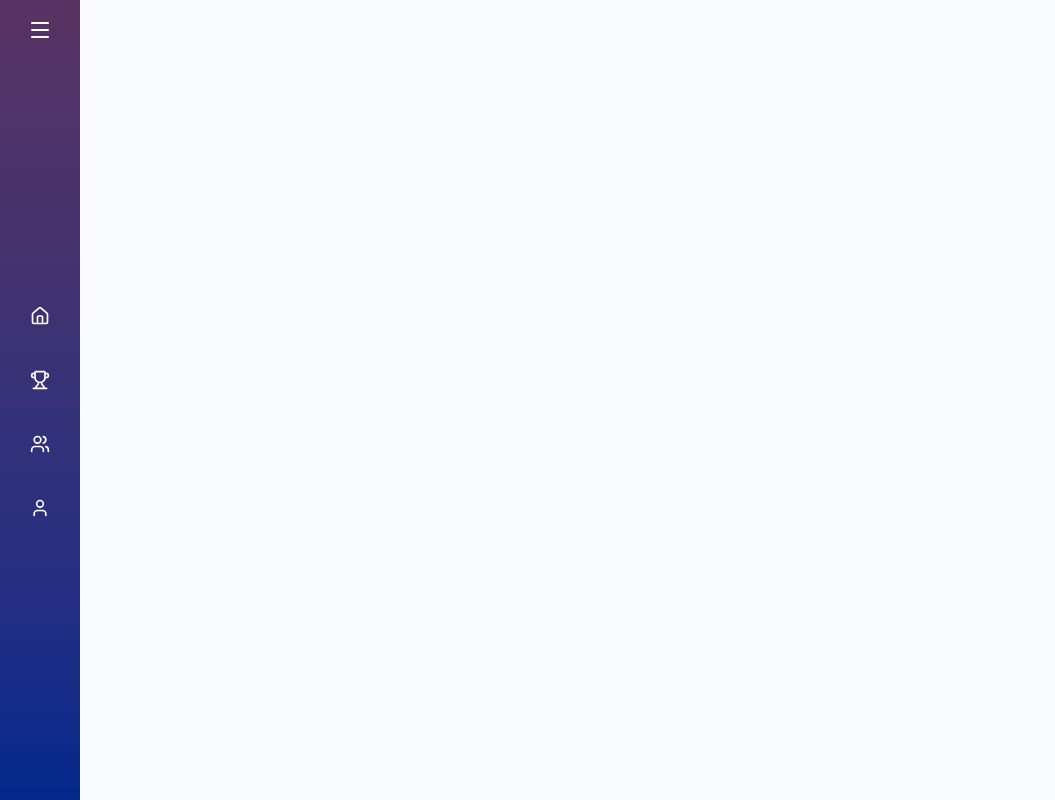
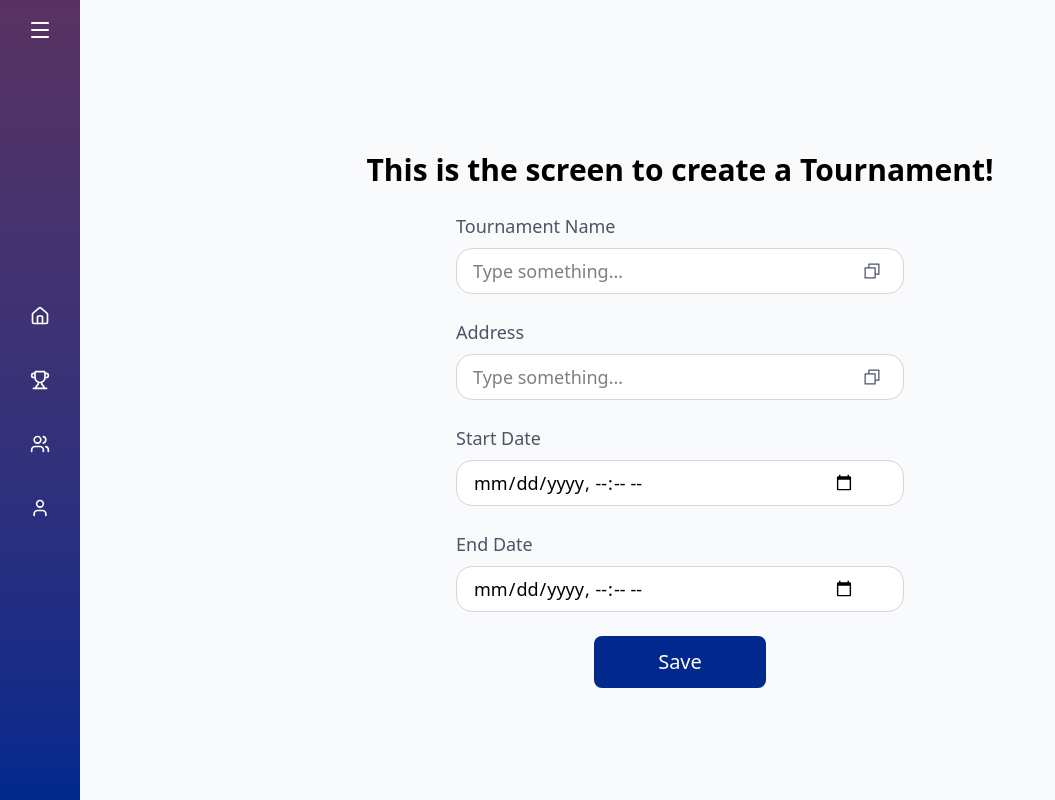
Before and after one commit to fontys-maua-2526-tournament/web, a React (Vite) app: page /tournaments/create in a window 1280 px wide. Shown: the whole page, without its empty margins (0-1055 px from the left). Built offline with nearby package versions, Linux system fonts and the light colour scheme.

Commit message:
Renamed CreateTournament; Included route to TournamentCreate

```diff
--- a/src/App.jsx
+++ b/src/App.jsx
@@ -5,6 +5,7 @@ import Login from "./pages/login";
 import Sidebar from "./components/sidebar/Sidebar";
 import TeamViewer from "./pages/teamView";
 import TournamentView from "./pages/TournamentView";
+import TournamentCreate from "./pages/TournamentCreate";
 
 export default function App() {
   return (
@@ -17,6 +18,7 @@ export default function App() {
           <Route path="/login" element={<Login />} />
           <Route path="/teams/view" element={<TeamViewer />} />
           <Route path="/tournaments" element={<TournamentView />} />
+          <Route path="/tournaments/create" element={<TournamentCreate />} />
         </Routes>
       </div>
     </div>
--- a/src/pages/CreateTournament.jsx
+++ b/src/pages/TournamentCreate.jsx
@@ -1,11 +1,10 @@
-import Navbar from '../components/navbar';
 import CustomButton from '../components/customButton';
 import CustomTextField from '../components/customTextField';
 import CustomDateTimePicker from '../components/customDateTimePicker';
 import { useState } from 'react';
 import axios from 'axios';
 
-export default function Home() {
+function TournamentCreate() {
   const [name, setName] = useState('');
   const [address, setAddress] = useState('');
   const [startTime, setStartDateTime] = useState('');
@@ -18,8 +17,6 @@ export default function Home() {
 
   return (
     <div className="flex h-screen items-center justify-center">
-      <Navbar />
-
       <div className="flex flex-col items-center gap-6">
         <h1 className="text-3xl font-bold text-black duration-300 hover:-translate-y-1.5 hover:scale-110 hover:cursor-pointer">
           This is the screen to create a Tournament!
@@ -73,3 +70,5 @@ export default function Home() {
     </div>
   );
 }
+
+export default TournamentCreate;
```
